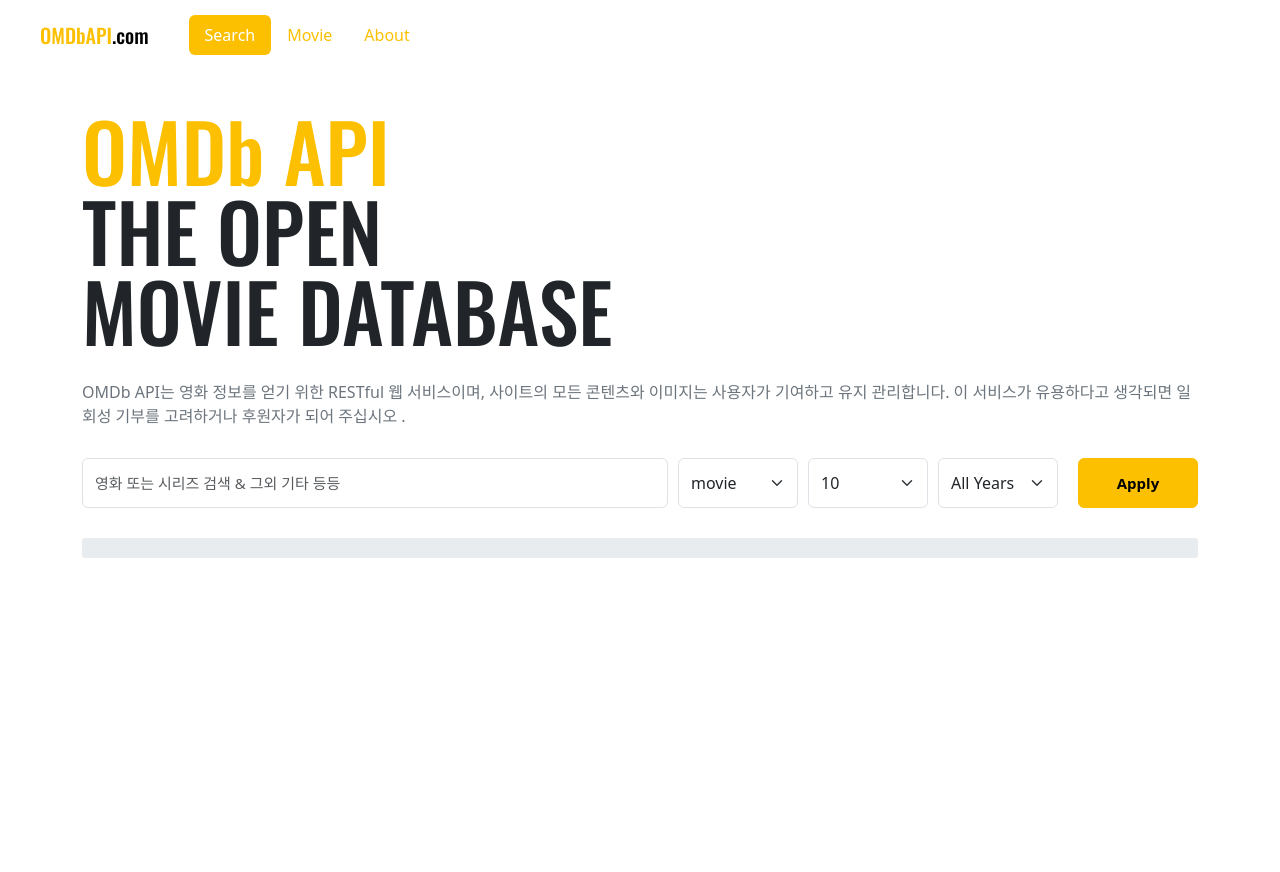
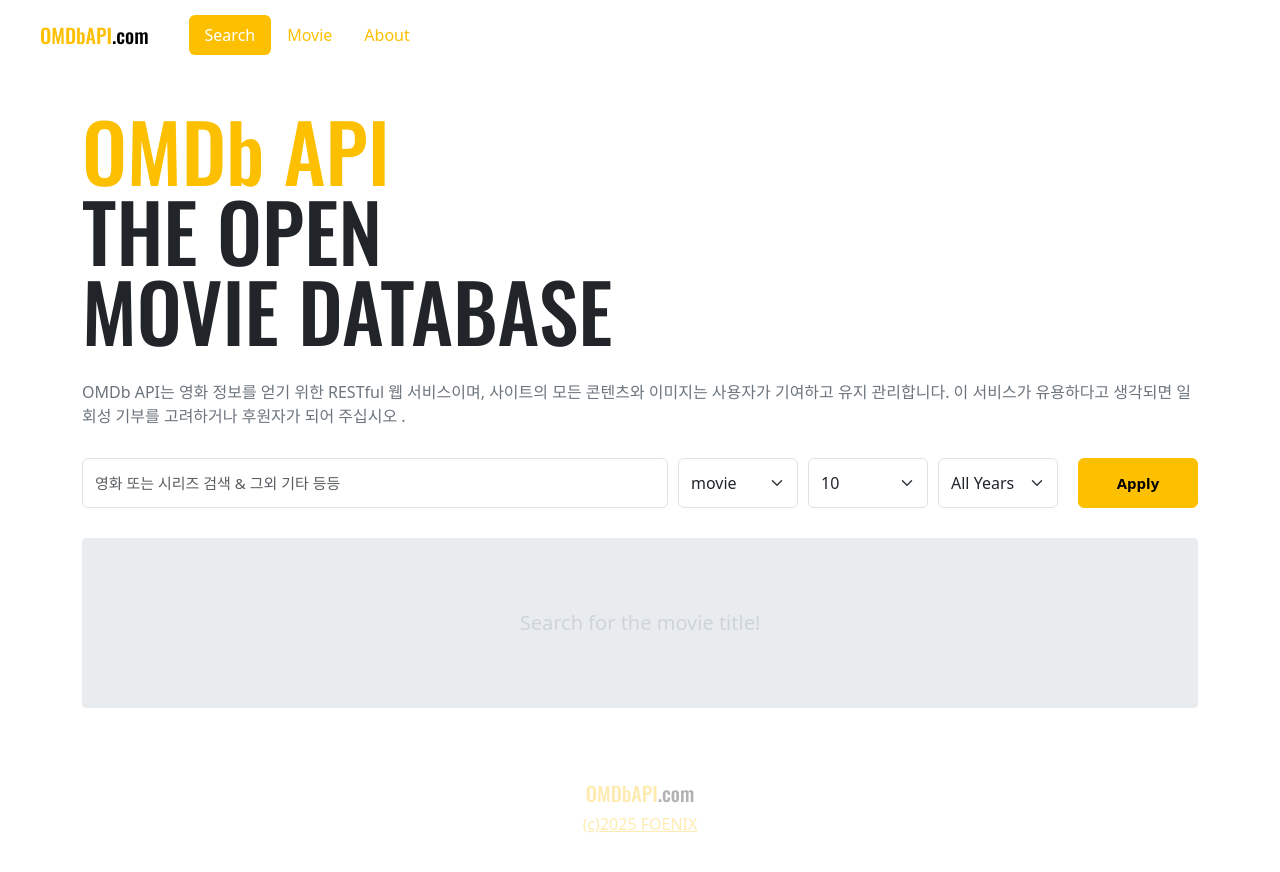
Before and after one commit to foenix76/vue3-movie-app, a Vue app: page /#/ in a window 1280 px wide. Shown: the top 872 px of the page. Before the commit the page ends 800 px from the top, so only its background shows below. Built offline with nearby package versions, Linux system fonts and the light colour scheme.

Commit message:
Footer 작업

```diff
--- a/src/App.vue
+++ b/src/App.vue
@@ -1,14 +1,17 @@
 <template>
   <Header />
   <RouterView />
+  <Footer />
 </template>
 
 <script>
-import Header from '~/components/Header'
+import Header from '~/components/Header.vue'
+import Footer from '~/components/Footer.vue'
 
 export default {
   components: {
-    Header
+    Header,
+    Footer
   },
   created() {}
 }
--- /dev/null
+++ b/src/components/Footer.vue
@@ -0,0 +1,35 @@
+<template>
+  <footer>
+    <Logo />
+    <a
+      href="https://github.com/foenix76"
+      target="_blank">
+      (c){{ new Date().getFullYear() }} FOENIX
+    </a>
+  </footer>
+</template>
+
+<script>
+import Logo from '~/components/Logo.vue';
+
+export default {
+  components: {
+    Logo
+  }
+}
+</script>
+
+<style lang="scss" scoped>
+footer {
+  padding: 70px 0;
+  text-align: center;
+  opacity: .3;
+  .logo {
+    display: block;
+    margin-bottom: 4px;
+  }
+
+}
+
+
+</style>
--- a/src/components/MovieItem.vue
+++ b/src/components/MovieItem.vue
@@ -28,10 +28,10 @@
 @import "~/scss/main";
 
 .movie {
-  $width: 168px;
+  $width: 250px;
   width: $width;
   height: $width * 3 / 2;
-  margin: 10px;
+  margin: 8px;
   border-radius: 4px;
   background-color: $gray-400;
   background-size: cover;
--- a/src/components/MovieList.vue
+++ b/src/components/MovieList.vue
@@ -1,11 +1,19 @@
 <template>
   <div class="container">
-    <div class="inner">
+    <div
+      :class="{ 'no-result': !movies.length }"
+      class="inner">
       <div
+        v-if="loading"
+        class="spinner-border text-primary"></div>
+      <div
+        v-if="message"
         class="message">
         {{ message }}
       </div>
-      <div class="movies">
+      <div
+        class="movies"
+        v-else>
         <MovieItem
           v-for="movie in movies"
           :key="movie.imdbID"
@@ -28,6 +36,9 @@
     },
     message() {
       return this.$store.state.movie.message
+    },
+    loading() {
+      return this.$store.state.movie.loading
     }
   }
 }
@@ -41,7 +52,15 @@
   .inner {
     background-color: $gray-200;
     padding: 10px 0;
-    border-radius: 3px;
+    border-radius: 4px;
+    text-align: center;
+    &.no-result {
+      padding: 70px 0;
+    }
+  }
+  .message {
+    color : $gray-400;
+    font-size: 20px;
   }
   .movies {
     display: flex;
--- a/src/store/movie.js
+++ b/src/store/movie.js
@@ -6,7 +6,7 @@
   namespaced: true,
   state: () => ({
     movies: [],
-    message: '',
+    message: 'Search for the movie title!',
     loading: false
   }),
   getters: {
@@ -25,6 +25,14 @@
   // 비동기로 동작함에 주의
   actions: {
     async searchMovies({ commit, state }, payload) {
+
+      // 중복 서브밋 방지
+      if(state.loading) return;
+
+      commit('updateState', {
+        message: '',
+        loading: true
+      })
       try {
         const res = await _fetchMovie({
           ...payload,
@@ -63,6 +71,10 @@
           movies: [],
           message
         })
+      } finally {
+        commit('updateState', {
+          loading: false
+        })
       }
     }
   }
```
